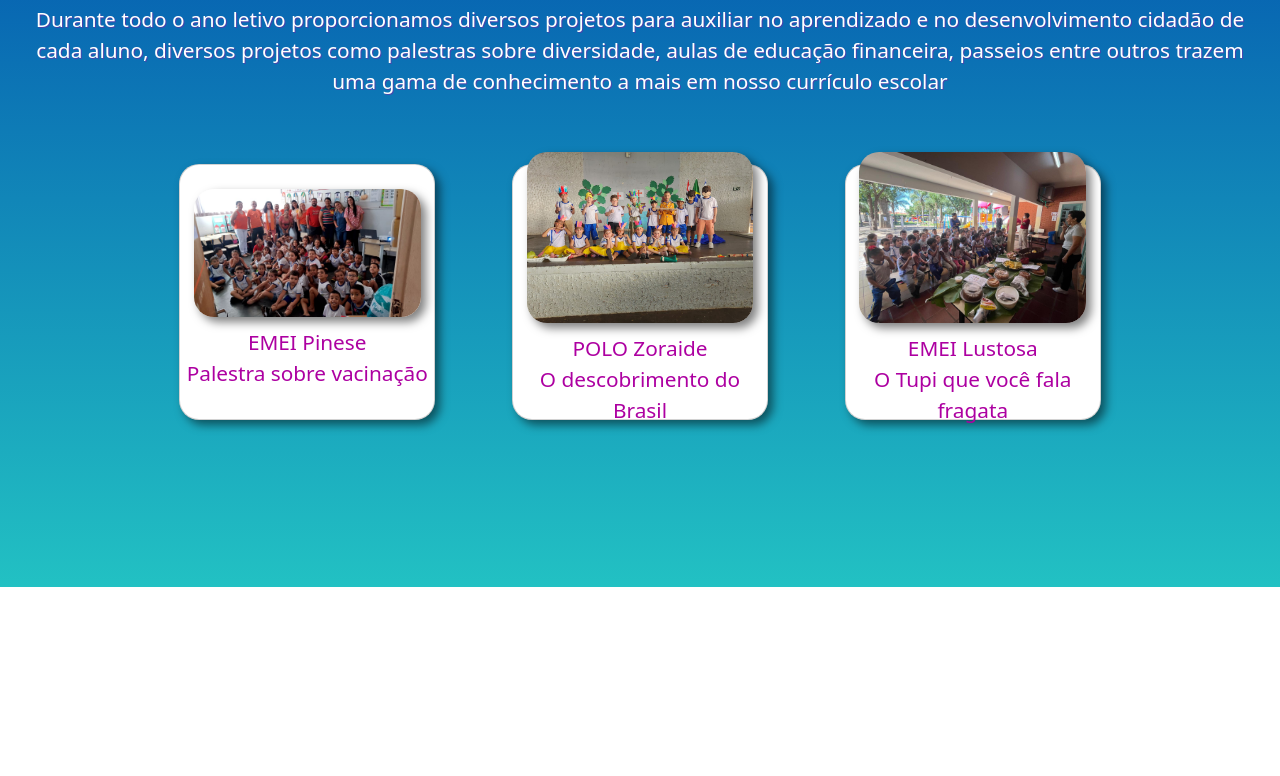
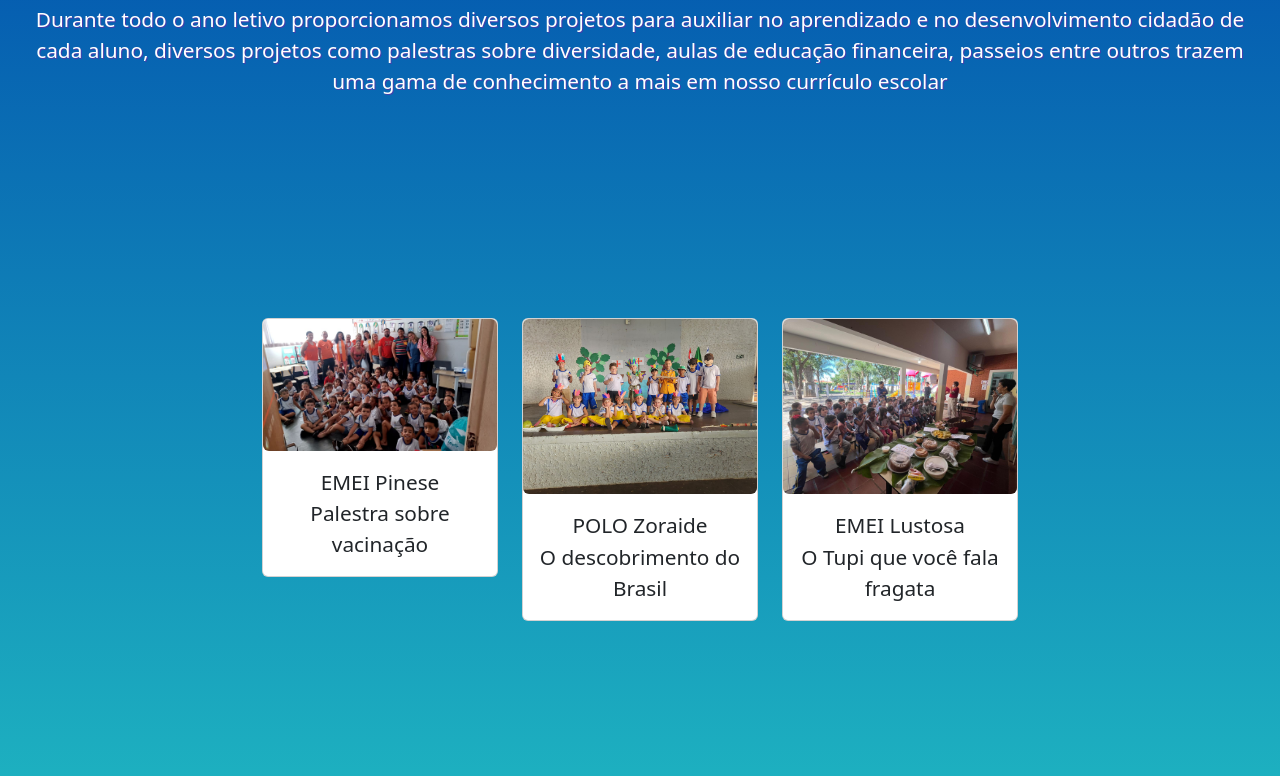
Before and after one commit to escolasandradina/escolasandradina.github.io, a plain HTML site: page emefzoraide/index.html in a window 1280 px wide. Shown: the part 1600-2376 px from the top of the page. Drawn offline with Linux system fonts and the light colour scheme.

Commit message:
Mudado cards para cards do bootstrap

```diff
--- a/emefzoraide/index.html
+++ b/emefzoraide/index.html
@@ -30,25 +30,46 @@
                 <h2>Nossos projetos</h2>
                 <p>Durante todo o ano letivo proporcionamos diversos projetos para auxiliar no aprendizado e no desenvolvimento cidadão de cada aluno, diversos projetos como palestras sobre diversidade, aulas de educação financeira, passeios entre outros trazem uma gama de conhecimento a mais em nosso currículo escolar</p>
             </div>
-            <div class="flexbox flex-center">
+            <div class="container text-center">
+                <section class="row">
+                    <div class="col">
                         <a href="https://www.facebook.com/photo/?fbid=466437529356649&set=pcb.466438576023211"  target="_blank">
                             <div class="card">
-                        <img class="image card-image" src="./style/img/pinese-palestra-vacinacao.jpg" alt="">
-                        <p>EMEI Pinese <br/> Palestra sobre vacinação </p>
+                                <img class="img-fluid card-img-top rounded" src="./style/img/pinese-palestra-vacinacao.jpg" alt="">
+                                <div class="card-body">
+                                    <p class="card-text">EMEI Pinese <br/> Palestra sobre vacinação </p>
+                                </div>
+
                             </div>
                         </a>
-                <a href="https://www.facebook.com/photo?fbid=438929452107457&set=pcb.438929878774081" target="_blank">
+                    </div>
+
+                    <div class="col">
+                        <a href="https://www.facebook.com/photo?fbid=438929452107457&set=pcb.438929878774081"  target="_blank">
                             <div class="card">
-                        <img class="image card-image" src="./style/img/zoraide-descobrimento-brasil.jpg" alt="">
-                        <p>POLO Zoraide <br/> O descobrimento do Brasil </p>
+                                <img class="img-fluid card-img-top rounded" src="./style/img/zoraide-descobrimento-brasil.jpg" alt="">
+                                <div class="card-body">
+                                    <p class="card-text">POLO Zoraide <br/> O descobrimento do Brasil </p>
+                                </div>
+
                             </div>
                         </a>
-                <a href="https://www.facebook.com/photo?fbid=438891208777948&set=pcb.438892342111168" target="_blank">
+                    </div>
+
+                    <div class="col">
+                        <a href="https://www.facebook.com/photo?fbid=438891208777948&set=pcb.438892342111168"  target="_blank">
                             <div class="card">
-                        <img class="image card-image" src="./style/img/lustosa-varal-historia.jpg" alt="">
-                        <p>EMEI Lustosa <br/> O Tupi que você fala fragata </p>
+                                <img class="img-fluid card-img-top rounded" src="./style/img/lustosa-varal-historia.jpg" alt="">
+                                <div class="card-body">
+                                    <p class="card-text">EMEI Lustosa <br/> O Tupi que você fala fragata </p>
+                                </div>
+
                             </div>
                         </a>
+                    </div>
+                </section>
+
+
             </div>
 
         </section>
--- a/emefzoraide/style/css/navbar.css
+++ b/emefzoraide/style/css/navbar.css
@@ -7,6 +7,7 @@
     display: flex;
     height: 5vw;
     align-items: center;
+    z-index: 10 !important;
   }
 
   /* Navbar links */
--- a/emefzoraide/style/css/style.css
+++ b/emefzoraide/style/css/style.css
@@ -80,7 +80,7 @@ footer h1, footer h2, footer h3 {
     background: linear-gradient(0deg, rgba(34,193,195,1) 0%, rgba(0,75,173,1) 100%);
 }
 
-.card {
+/* .card {
     width: 20vw;
     height: 20vw;
     border-radius: 20px;
@@ -101,7 +101,7 @@ footer h1, footer h2, footer h3 {
 
 .card-image {
     width: 90%;
-}
+} */
 
 @media screen and (max-width: 768px) {
     * p {
```
Lines whose indentation alone changed are shown as unchanged.
